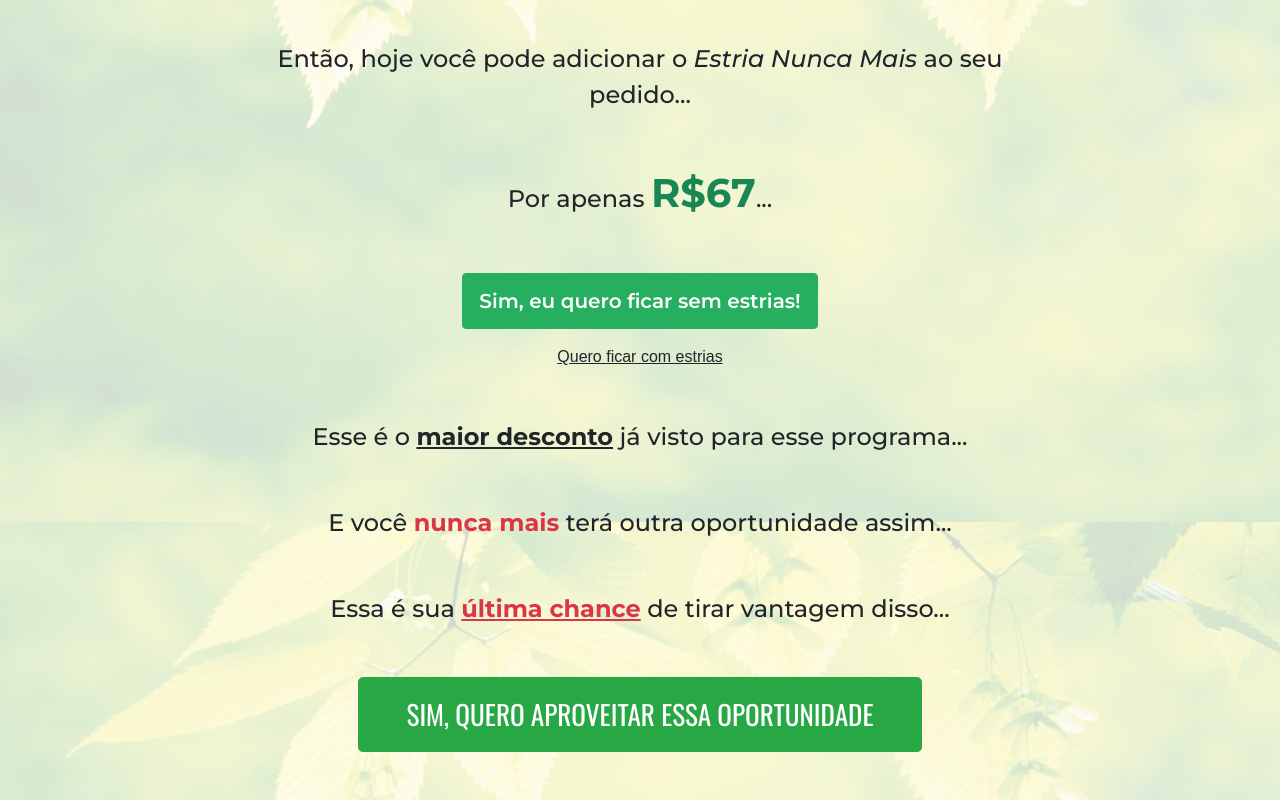
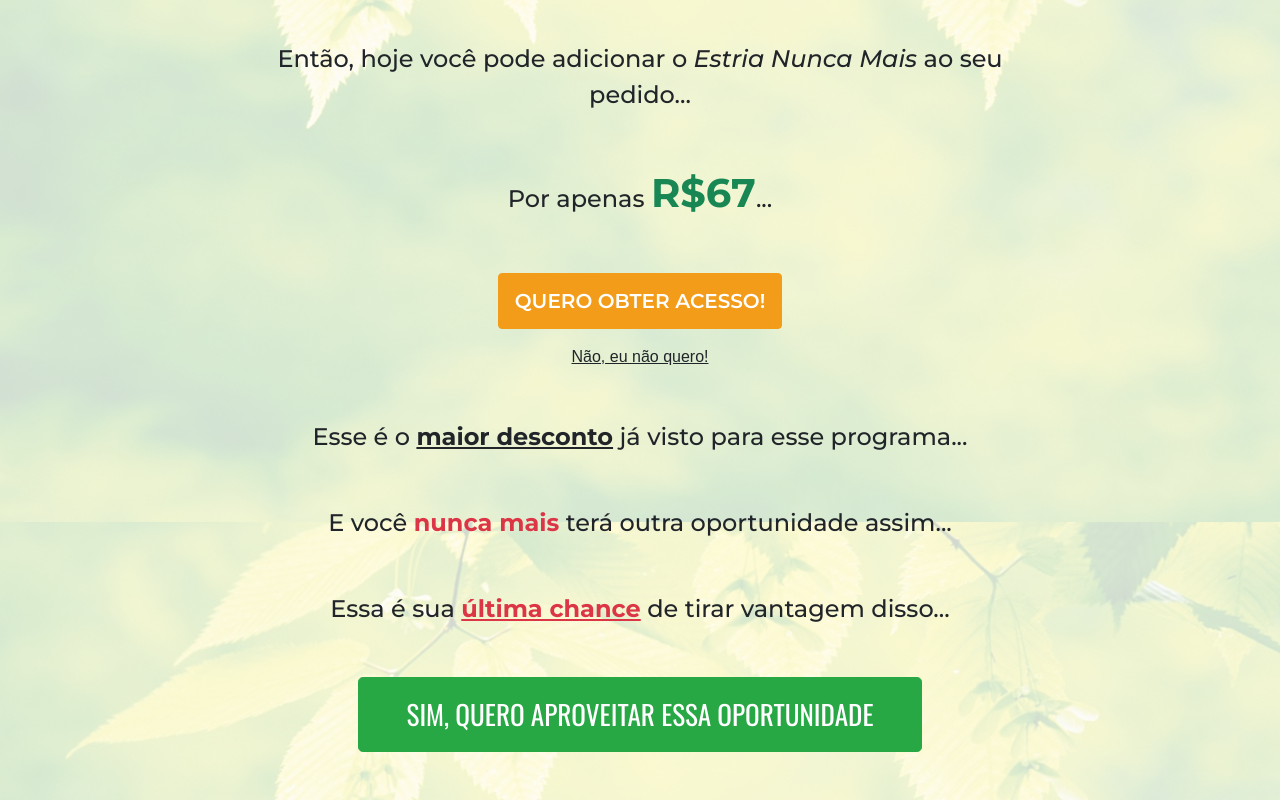
Before and after one commit to lbozio/felizdenovo.online, a plain HTML site: page ds2/index.html in a window 1280 px wide. Shown: the part 1078-1878 px from the top of the page. Drawn offline with nearby package versions, Linux system fonts and the light colour scheme.

Commit message:
Update index.html

```diff
--- a/ds2/index.html
+++ b/ds2/index.html
@@ -67,12 +67,15 @@
 
             <!-- CÓDIGO DA KIWIFY -->
 
-          <div style="text-align:center">
-          <button id="kiwify-upsell-trigger-fLKKYIC" style="background-color:#27AF60;padding:12px 16px;cursor:pointer;color:#FFFFFF;font-weight:600;border-radius:4px;border:1px solid #27AF60;font-size:20px;">Sim, eu quero ficar sem estrias!</button>
-          <div id="kiwify-upsell-cancel-trigger" style="margin-top:1rem;cursor:pointer;font-size:16px;text-decoration:underline;font-family:sans-serif;">Quero ficar com estrias</div>
-        </div><script>
+           <div style="text-align:center">
+          <button id="kiwify-upsell-trigger-VoVvN0E" style="background-color:#F39C19;padding:12px 16px;cursor:pointer;color:#FFFFFF;font-weight:600;border-radius:4px;border:1px solid #F39C19;font-size:20px;">QUERO OBTER ACESSO!</button>
+          <div id="kiwify-upsell-cancel-trigger" style="margin-top:1rem;cursor:pointer;font-size:16px;text-decoration:underline;font-family:sans-serif;">Não, eu não quero!</div>
+             </div><script>
             let nextUpsellURL = "";
             let nextDownsellURL = "";</script><script src="https://kiwify-snippets.netlify.app/upsell/upsell.min.js"></script>
+
+
+
             <!-- CÓDIGO DA KIWIFY -->
 
           </div>
```
